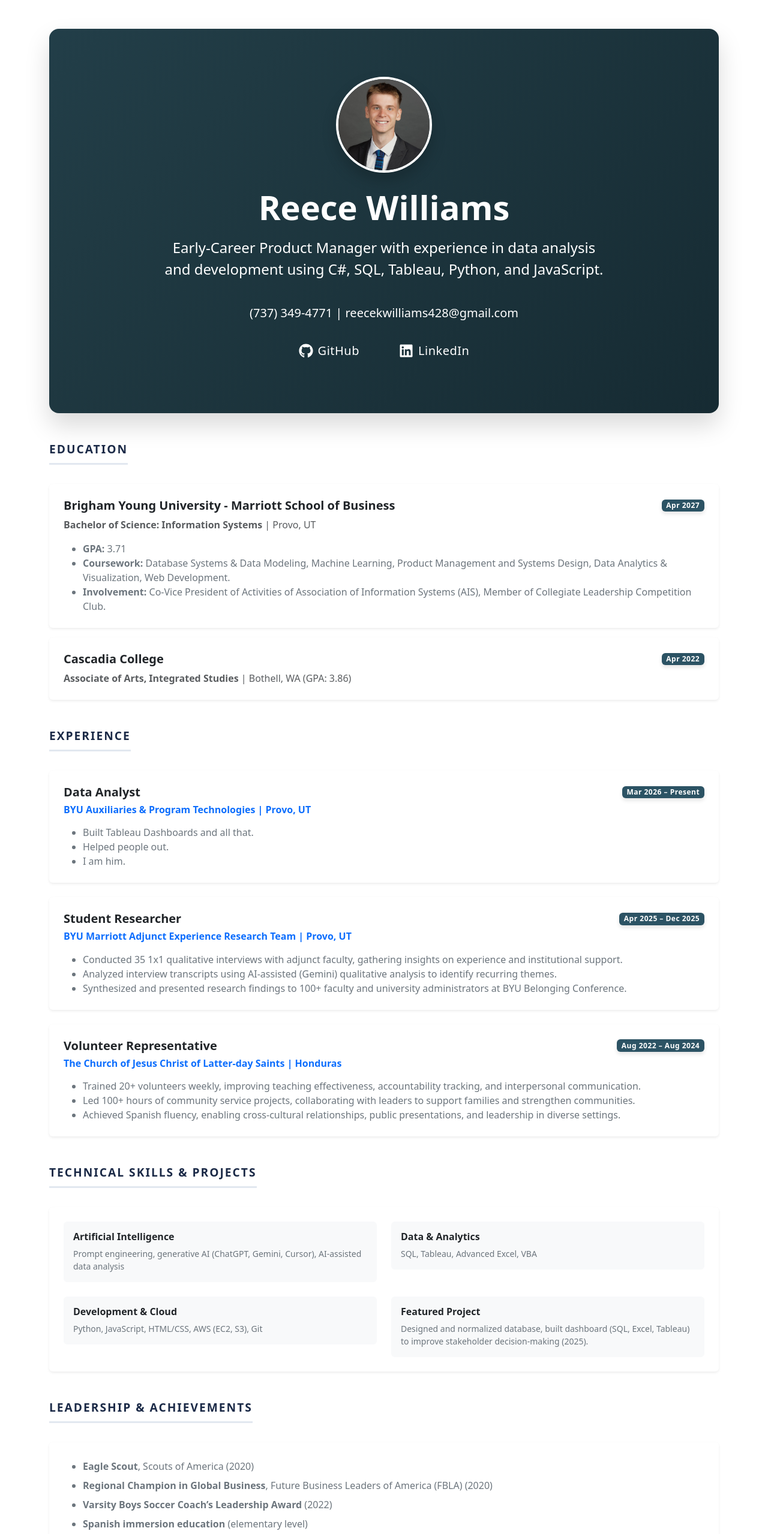
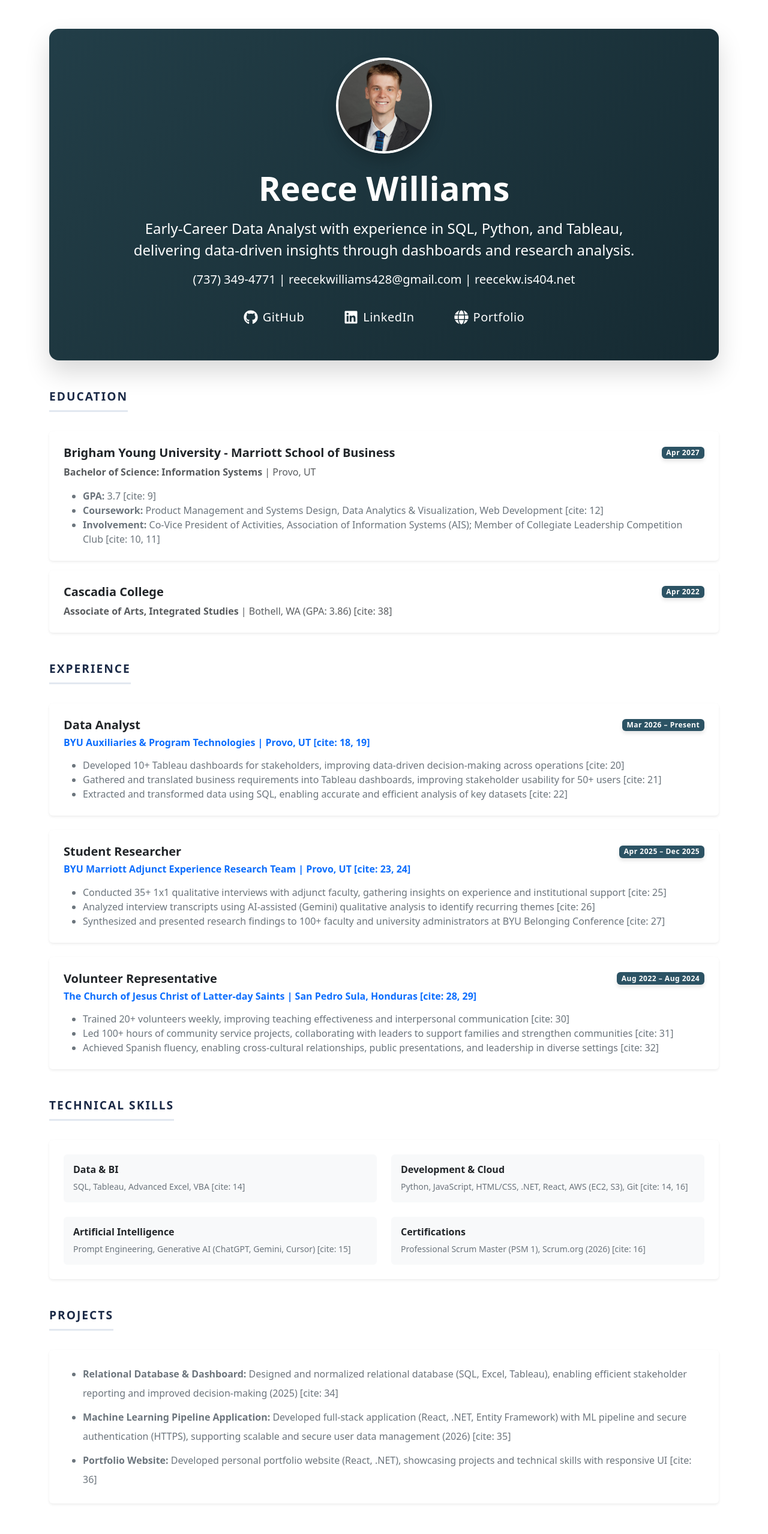
Before and after one commit to reecekw/PersonalWebsite, a React (Vite) app in the folder PWfrontend/: page / in a window 1280 px wide. Shown: the top 2558 px of the page at 60% size. Built offline with nearby package versions, Linux system fonts and the light colour scheme.

Commit message:
feat: added new content and updated styles

```diff
--- a/PWfrontend/src/App.tsx
+++ b/PWfrontend/src/App.tsx
@@ -4,7 +4,7 @@ import Resume from './components/Resume';
 import MaudiResume from './components/MaudiResume';
 import Ncaa from './components/NCAA';
 import WorldCup from './components/Mundial';
-import Intramural from './components/intramural';
+import Intramural from './components/MyTeams';
 
 const App: React.FC = () => {
   return (
--- a/PWfrontend/src/components/Resume.tsx
+++ b/PWfrontend/src/components/Resume.tsx
@@ -1,16 +1,14 @@
-//Desktop/Other/PersonalWebsite/PWfrontend/src/components/Resume.tsx
 import React from 'react';
 import { Link } from 'react-router-dom';
 import './Resume.css';
-import { FaGithub, FaLinkedin } from 'react-icons/fa'; // <-- Add this new import
+import { FaGithub, FaLinkedin, FaGlobe } from 'react-icons/fa';
 
 const Resume: React.FC = () => {
   return (
     <div className="container mt-5 mb-5">
+
       {/* Header Section */}
-     {/* Header Section */}
-      <header className="text-center mb-5 resume-header-bg">
-        {/* Profile Image - References the public folder */}
+      <header className="text-center mb-5 resume-header-bg p-5">
         <img
           src="/profile.jpg"
           alt="Reece Williams"
@@ -19,15 +17,13 @@ const Resume: React.FC = () => {
 
         <h1 className="display-4 fw-bold text-white mb-3">Reece Williams</h1>
 
-        {/* Added fs-4 to increase the summary text size */}
         <p className="lead fs-4 mb-3">
-          Early-Career Product Manager with experience in data analysis <br />
-          and development using C#, SQL, Tableau, Python, and JavaScript.
+          Early-Career Data Analyst with experience in SQL, Python, and Tableau, <br />
+          delivering data-driven insights through dashboards and research analysis.
         </p>
-        <br />
-        {/* Removed 'small' and added fs-5 to make contact info larger */}
-        <p className="fs-5 mb-4 text-muted">
-          (737) 349-4771 | reecekwilliams428@gmail.com
+
+        <p className="fs-5 mb-4 text-white-50">
+          (737) 349-4771 | reecekwilliams428@gmail.com | reecekw.is404.net
         </p>
 
         <div className="mt-4">
@@ -47,6 +43,14 @@ const Resume: React.FC = () => {
           >
             <FaLinkedin size={24} className="me-2" /> LinkedIn
           </a>
+          <a
+            href="https://reecekw.is404.net"
+            className="btn btn-lg btn-custom-outline rounded-pill px-4 mx-2 d-inline-flex align-items-center"
+            target="_blank"
+            rel="noreferrer"
+          >
+            <FaGlobe size={24} className="me-2" /> Portfolio
+          </a>
         </div>
       </header>
 
@@ -62,9 +66,9 @@ const Resume: React.FC = () => {
             </div>
             <p className="card-text text-muted mt-2 mb-3"><strong>Bachelor of Science: Information Systems</strong> | Provo, UT</p>
             <ul className="mb-0 text-secondary">
-              <li><strong>GPA:</strong> 3.71</li>
-              <li><strong>Coursework:</strong> Database Systems & Data Modeling, Machine Learning, Product Management and Systems Design, Data Analytics & Visualization, Web Development.</li>
-              <li><strong>Involvement:</strong> Co-Vice President of Activities of Association of Information Systems (AIS), Member of Collegiate Leadership Competition Club.</li>
+              <li><strong>GPA:</strong> 3.7 [cite: 9]</li>
+              <li><strong>Coursework:</strong> Product Management and Systems Design, Data Analytics & Visualization, Web Development [cite: 12]</li>
+              <li><strong>Involvement:</strong> Co-Vice President of Activities, Association of Information Systems (AIS); Member of Collegiate Leadership Competition Club [cite: 10, 11]</li>
             </ul>
           </div>
         </div>
@@ -75,7 +79,7 @@ const Resume: React.FC = () => {
               <h3 className="h5 card-title fw-bold mb-0">Cascadia College</h3>
               <span className="badge badge-custom mt-2 mt-md-0">Apr 2022</span>
             </div>
-            <p className="card-text text-muted mt-2 mb-0"><strong>Associate of Arts, Integrated Studies</strong> | Bothell, WA (GPA: 3.86)</p>
+            <p className="card-text text-muted mt-2 mb-0"><strong>Associate of Arts, Integrated Studies</strong> | Bothell, WA (GPA: 3.86) [cite: 38]</p>
           </div>
         </div>
       </section>
@@ -91,11 +95,11 @@ const Resume: React.FC = () => {
               <h3 className="h5 card-title fw-bold mb-0">Data Analyst</h3>
               <span className="badge badge-custom mt-2 mt-md-0">Mar 2026 – Present</span>
             </div>
-            <h6 className="card-subtitle mt-2 text-primary fw-semibold">BYU Auxiliaries & Program Technologies | Provo, UT</h6>
+            <h6 className="card-subtitle mt-2 text-primary fw-semibold">BYU Auxiliaries & Program Technologies | Provo, UT [cite: 18, 19]</h6>
             <ul className="mt-3 mb-0 text-secondary">
-              <li>Built Tableau Dashboards and all that.</li>
-              <li>Helped people out.</li>
-              <li>I am him.</li>
+              <li>Developed 10+ Tableau dashboards for stakeholders, improving data-driven decision-making across operations [cite: 20]</li>
+              <li>Gathered and translated business requirements into Tableau dashboards, improving stakeholder usability for 50+ users [cite: 21]</li>
+              <li>Extracted and transformed data using SQL, enabling accurate and efficient analysis of key datasets [cite: 22]</li>
             </ul>
           </div>
         </div>
@@ -107,11 +111,11 @@ const Resume: React.FC = () => {
               <h3 className="h5 card-title fw-bold mb-0">Student Researcher</h3>
               <span className="badge badge-custom mt-2 mt-md-0">Apr 2025 – Dec 2025</span>
             </div>
-            <h6 className="card-subtitle mt-2 text-primary fw-semibold">BYU Marriott Adjunct Experience Research Team | Provo, UT</h6>
+            <h6 className="card-subtitle mt-2 text-primary fw-semibold">BYU Marriott Adjunct Experience Research Team | Provo, UT [cite: 23, 24]</h6>
             <ul className="mt-3 mb-0 text-secondary">
-              <li>Conducted 35 1x1 qualitative interviews with adjunct faculty, gathering insights on experience and institutional support.</li>
-              <li>Analyzed interview transcripts using AI-assisted (Gemini) qualitative analysis to identify recurring themes.</li>
-              <li>Synthesized and presented research findings to 100+ faculty and university administrators at BYU Belonging Conference.</li>
+              <li>Conducted 35+ 1x1 qualitative interviews with adjunct faculty, gathering insights on experience and institutional support [cite: 25]</li>
+              <li>Analyzed interview transcripts using AI-assisted (Gemini) qualitative analysis to identify recurring themes [cite: 26]</li>
+              <li>Synthesized and presented research findings to 100+ faculty and university administrators at BYU Belonging Conference [cite: 27]</li>
             </ul>
           </div>
         </div>
@@ -123,47 +127,67 @@ const Resume: React.FC = () => {
               <h3 className="h5 card-title fw-bold mb-0">Volunteer Representative</h3>
               <span className="badge badge-custom mt-2 mt-md-0">Aug 2022 – Aug 2024</span>
             </div>
-            <h6 className="card-subtitle mt-2 text-primary fw-semibold">The Church of Jesus Christ of Latter-day Saints | Honduras</h6>
+            <h6 className="card-subtitle mt-2 text-primary fw-semibold">The Church of Jesus Christ of Latter-day Saints | San Pedro Sula, Honduras [cite: 28, 29]</h6>
             <ul className="mt-3 mb-0 text-secondary">
-              <li>Trained 20+ volunteers weekly, improving teaching effectiveness, accountability tracking, and interpersonal communication.</li>
-              <li>Led 100+ hours of community service projects, collaborating with leaders to support families and strengthen communities.</li>
-              <li>Achieved Spanish fluency, enabling cross-cultural relationships, public presentations, and leadership in diverse settings.</li>
+              <li>Trained 20+ volunteers weekly, improving teaching effectiveness and interpersonal communication [cite: 30]</li>
+              <li>Led 100+ hours of community service projects, collaborating with leaders to support families and strengthen communities [cite: 31]</li>
+              <li>Achieved Spanish fluency, enabling cross-cultural relationships, public presentations, and leadership in diverse settings [cite: 32]</li>
             </ul>
           </div>
         </div>
       </section>
 
-      {/* Skills & Projects Section */}
+      {/* Technical Skills Section */}
       <section className="mb-5">
-        <h2 className="section-title">Technical Skills & Projects</h2>
+        <h2 className="section-title">Technical Skills</h2>
         <div className="card shadow-sm border-0 mb-4 hover-card">
           <div className="card-body p-4">
             <div className="row g-4">
               <div className="col-md-6">
-                <div className="p-3 bg-light rounded">
-                  <h5 className="h6 fw-bold text-dark">Artificial Intelligence</h5>
-                  <p className="mb-0 text-secondary small">Prompt engineering, generative AI (ChatGPT, Gemini, Cursor), AI-assisted data analysis</p>
-                </div>
-              </div>
-              <div className="col-md-6">
-                <div className="p-3 bg-light rounded">
-                  <h5 className="h6 fw-bold text-dark">Data & Analytics</h5>
-                  <p className="mb-0 text-secondary small">SQL, Tableau, Advanced Excel, VBA</p>
-                </div>
-              </div>
-              <div className="col-md-6">
-                <div className="p-3 bg-light rounded">
-                  <h5 className="h6 fw-bold text-dark">Development & Cloud</h5>
-                  <p className="mb-0 text-secondary small">Python, JavaScript, HTML/CSS, AWS (EC2, S3), Git</p>
+                <div className="p-3 bg-light rounded h-100">
+                  <h5 className="h6 fw-bold text-dark">Data & BI</h5>
+                  <p className="mb-0 text-secondary small">SQL, Tableau, Advanced Excel, VBA [cite: 14]</p>
                 </div>
               </div>
               <div className="col-md-6">
                 <div className="p-3 bg-light rounded h-100">
-                  <h5 className="h6 fw-bold text-dark">Featured Project</h5>
-                  <p className="mb-0 text-secondary small">Designed and normalized database, built dashboard (SQL, Excel, Tableau) to improve stakeholder decision-making (2025).</p>
+                  <h5 className="h6 fw-bold text-dark">Development & Cloud</h5>
+                  <p className="mb-0 text-secondary small">Python, JavaScript, HTML/CSS, .NET, React, AWS (EC2, S3), Git [cite: 14, 16]</p>
+                </div>
+              </div>
+              <div className="col-md-6">
+                <div className="p-3 bg-light rounded h-100">
+                  <h5 className="h6 fw-bold text-dark">Artificial Intelligence</h5>
+                  <p className="mb-0 text-secondary small">Prompt Engineering, Generative AI (ChatGPT, Gemini, Cursor) [cite: 15]</p>
+                </div>
+              </div>
+              <div className="col-md-6">
+                <div className="p-3 bg-light rounded h-100">
+                  <h5 className="h6 fw-bold text-dark">Certifications</h5>
+                  <p className="mb-0 text-secondary small">Professional Scrum Master (PSM 1), Scrum.org (2026) [cite: 16]</p>
                 </div>
               </div>
             </div>
+          </div>
+        </div>
+      </section>
+
+      {/* Projects Section */}
+      <section className="mb-5">
+        <h2 className="section-title">Projects</h2>
+        <div className="card shadow-sm border-0 hover-card">
+          <div className="card-body p-4">
+            <ul className="mb-0 text-secondary lh-lg">
+              <li className="mb-2">
+                <strong>Relational Database & Dashboard:</strong> Designed and normalized relational database (SQL, Excel, Tableau), enabling efficient stakeholder reporting and improved decision-making (2025) [cite: 34]
+              </li>
+              <li className="mb-2">
+                <strong>Machine Learning Pipeline Application:</strong> Developed full-stack application (React, .NET, Entity Framework) with ML pipeline and secure authentication (HTTPS), supporting scalable and secure user data management (2026) [cite: 35]
+              </li>
+              <li>
+                <strong>Portfolio Website:</strong> Developed personal portfolio website (React, .NET), showcasing projects and technical skills with responsive UI [cite: 36]
+              </li>
+            </ul>
           </div>
         </div>
       </section>
@@ -174,15 +198,15 @@ const Resume: React.FC = () => {
         <div className="card shadow-sm border-0 hover-card">
           <div className="card-body p-4">
             <ul className="mb-0 text-secondary lh-lg">
-              <li><strong>Eagle Scout</strong>, Scouts of America (2020)</li>
-              <li><strong>Regional Champion in Global Business</strong>, Future Business Leaders of America (FBLA) (2020)</li>
-              <li><strong>Varsity Boys Soccer Coach’s Leadership Award</strong> (2022)</li>
-              <li><strong>Spanish immersion education</strong> (elementary level)</li>
+              <li><strong>Eagle Scout</strong>, Scouts of America (2020) [cite: 39]</li>
+              <li><strong>Regional Champion in Global Business</strong>, Future Business Leaders of America (FBLA) (2020) [cite: 40]</li>
+              <li><strong>Varsity Boys Soccer Coach’s Leadership Award</strong> (2022) [cite: 41]</li>
             </ul>
           </div>
         </div>
       </section>
-        {/* Meet Maudi Banner */}
+
+      {/* Meet Maudi Banner */}
       <section className="mb-5 text-center mt-5">
         <div className="card shadow-lg border-0 coral-banner-bg p-5 hover-card">
           <h2 className="text-white fw-bold mb-3 display-6">Meet My Wife, Maudi!</h2>
@@ -215,16 +239,15 @@ const Resume: React.FC = () => {
               World Cup
             </Link>
             <Link
-              to="/intramural"
+              to="/MyTeams"
               className="btn btn-lg btn-light rounded-pill px-5 fw-bold text-dark shadow-sm hover-card"
             >
-              Intramural
+              My Teams
             </Link>
           </div>
         </div>
       </section>
     </div>
-
   );
 };
 
```
Also changed, not shown: PWfrontend/src/components/MaudiResume.tsx (+17 -18 lines), PWfrontend/src/components/MyTeams.tsx (added, +104 -0 lines), PWfrontend/src/components/Resume.css (+20 -0 lines), PWfrontend/src/components/intramural.tsx (deleted, +0 -22 lines), 1 other file (tests, documents, lock files or other folders).
